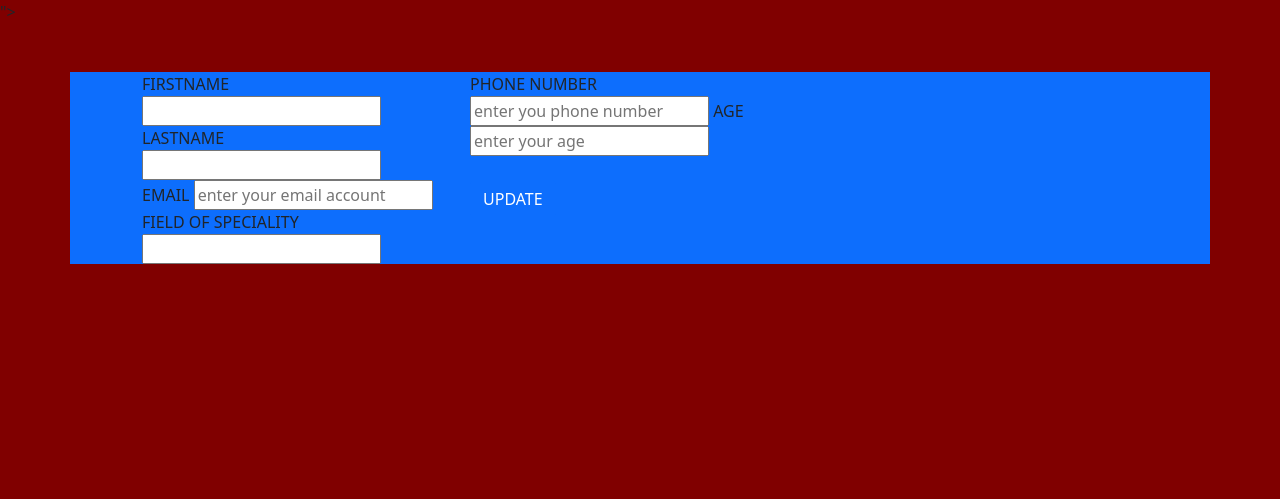
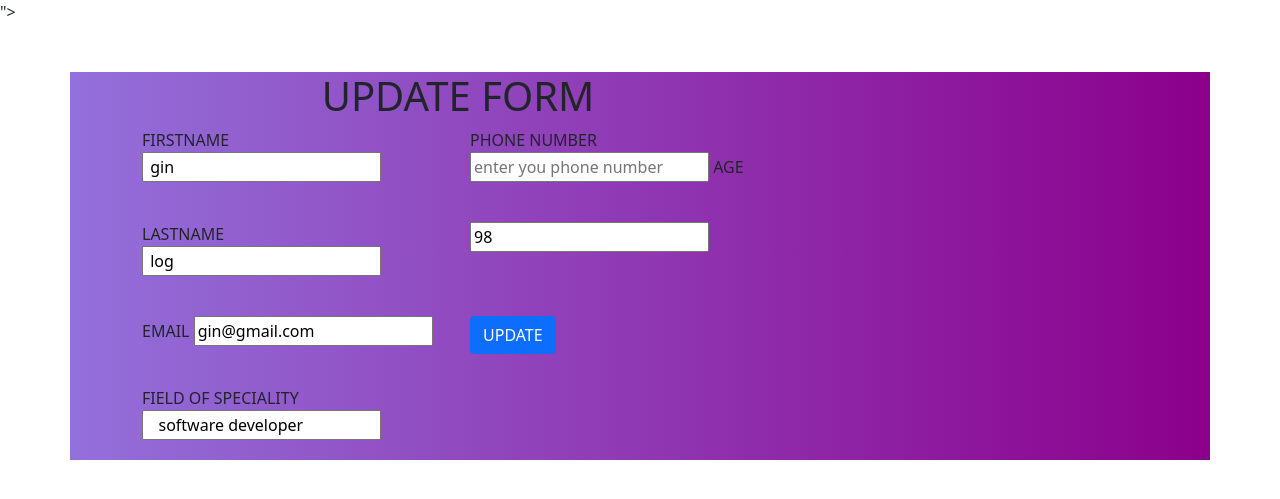
Before and after one commit to Perpetual254/work, a Django app: page /editworker/7 in a window 1280 px wide. Shown: the top 499 px of the page. Run offline with Django 5.2, Linux system fonts and the light colour scheme; data comes from the database, SQL or seed files in the repository; both versions use the stored data as it was after the commit.

Commit message:
my own project

```diff
--- a/registration/templates/update.html
+++ b/registration/templates/update.html
@@ -8,35 +8,36 @@
 
 
 </head>
-<body style="background-color: maroon">
+<body>
 
-<div class="container  row p-8 bg-primary mx-auto mt-5">
+<div style="background-image: linear-gradient(to right,mediumpurple,darkmagenta)" class="container  row p-8 bg-primary mx-auto mt-5">
   <div class="col-md-8">
-     <form  method="POST" action="/updatestudent/{{data.id}}" class="container-fluid row mx-auto"   >
+     <form  method="POST" action="/updateworker/{{data.id}}" class="container-fluid row mx-auto"  style="margin-left: 30px" >
+         <h1 style="text-align: center">UPDATE FORM</h1>
          {% csrf_token  %}
          <div class="col-md-6">
              <label>FIRSTNAME</label>
-             <input type="text" name="firstname" value=" {{data.workersname  }} " id="first_name"  placeholder="enter your firstname" class="form control">
+             <input type="text" name="firstname" value=" {{data.first_name  }} " id="firstname"  placeholder="enter your firstname" class="form control" style="margin-bottom: 40px">
 
              <label>LASTNAME</label>
-             <input type="text" name="lastname" value=" {{ data.workersname }}" id="last_name" placeholder="enter your lastname" class="form control">
+             <input type="text" name="lastname" value=" {{ data.last_name }}" id="lastname" placeholder="enter your lastname" class="form control" style="margin-bottom: 40px">
          </div>
 
 
          <div class="col-md-6">
               <label>PHONE NUMBER</label>
-              <input type="number" name="number" value="{{ data.workersphone }} " id="phone" placeholder="enter you phone number" class="form control">
+              <input type="number" name="phonenumber" value="{{ data.phone_number }} " id="phonenumber" placeholder="enter you phone number" class="form control" style="margin-bottom: 40px">
 
               <label>AGE</label>
-              <input type="number" name="age" value="{{ data.workersage }}" id="age" placeholder="enter your age" class="form control">
+              <input type="number" name="age" value="{{ data.age }}" id="age" placeholder="enter your age" class="form control" style="margin-bottom: 40px">
          </div>
 
          <div class="col-md-6">
-              <label>EMAIL</label>
-              <input type="text" name="email" value="{{ data.workersemail }}" id="email" placeholder="enter your email account">
+              <label for="email" class="form-label">EMAIL</label>
+              <input type="text" name="email" value="{{ data.email }}" id="email" placeholder="enter your email account" style="margin-bottom: 40px">
 
               <label>FIELD OF SPECIALITY</label>
-              <input type="text"  name="field" value=" {{ data.workersfield }}"  id="field">
+              <input type="text"  name="field" value=" {{ data.field }}"  id="field" style="margin-bottom: 20px">
 
          </div>
 
--- a/registration/urls.py
+++ b/registration/urls.py
@@ -9,7 +9,7 @@
     path('editworker/<id>', views.editworker, name='editworker'),
     path('deleteworker/<id>', views.deleteworker ),
     path('updateworker/<id>', views.updateworker, name='updateworker'),
-
+    path('editworker/<id>', views.editworker, name='editworker')
 
 
 
--- a/registration/views.py
+++ b/registration/views.py
@@ -40,25 +40,29 @@
     variable={'data':data}
     return render(request,'dashboard.html',variable)
 
-
+"""
 def editworker(request,id):
-   data = workers.objects.get(id=id)
+   data = workers.objects.get(id=id);
    variable={'data':data}
    return render(request,'update.html',variable)
-
+"""
 def updateworker(request, id):
     if request.method == 'POST':
-       first_name = request.POST['firstname']
-       last_name = request.POST['lastname']
-       phone = request.POST['phone']
+       firstname = request.POST['firstname']
+       lastname = request.POST['lastname']
+       phonenumber = request.POST['phonenumber']
        age = request.POST['age']
+       email = request.POST['email']
        field = request.POST['field']
 
+       editworker = workers.objects.get(id=id)
+
        #modify the workers details based on the id given
-       editworker=workers.objects.get(id=id)
-       editworker.workersname=first_name
-       editworker.workersname=last_name
-       editworker.phone=phone
+       editworker = workers.objects.get(id=id)
+       editworker .first_name =firstname
+       editworker.last_name=lastname
+       editworker.phone_number=phonenumber
+       editworker.email=email
        editworker.age=age
        editworker.field=field
        editworker.save()
@@ -69,5 +73,10 @@
   deleteworker.delete()
   return redirect('/dashboard')
 
+def editworker(request, id):
+   data = workers.objects.get(id=id);
+   variable={'data':data}
+   return render(request,'update.html',variable)
+
 
 # Create your views here.
```
Also changed, not shown: registration/templates/dashboard.html (+20 -15 lines), registration/templates/register.html (+15 -18 lines), db.sqlite3.
